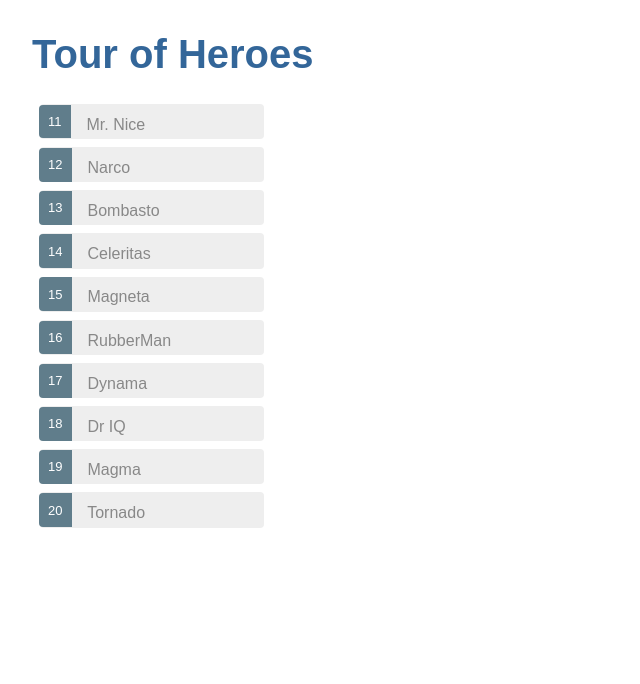
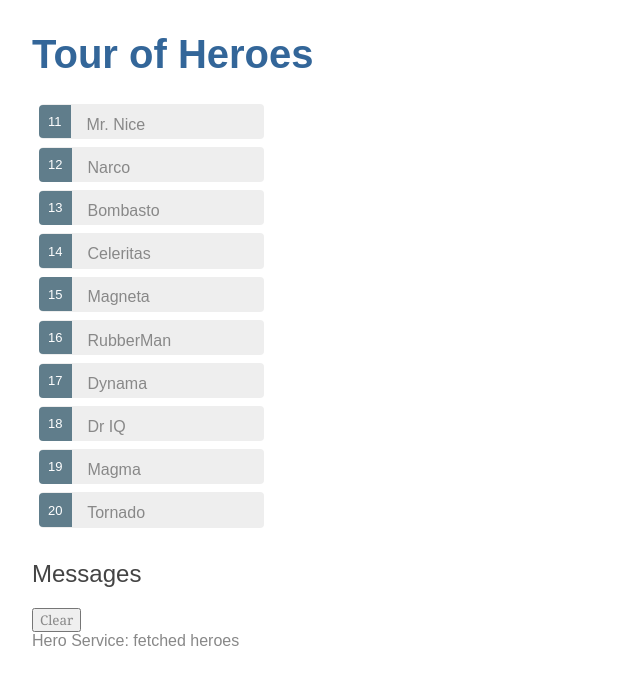
Before and after one commit to lax96/Heroes, an Angular app: page / in a window 1280 px wide. Shown: the top 684 px of the page, without its empty margins (0-640 px from the left). Built offline with nearby package versions, Linux system fonts and the light colour scheme.

Commit message:
Services continued.

```diff
--- a/src/app/app.component.html
+++ b/src/app/app.component.html
@@ -1,2 +1,3 @@
 <h1>{{title}}</h1>
 <app-heroes></app-heroes>
+<app-messages></app-messages>
--- a/src/app/app.module.ts
+++ b/src/app/app.module.ts
@@ -4,12 +4,14 @@
 import { AppComponent } from './app.component';
 import { HeroesComponent } from './heroes/heroes.component';
 import { HeroDetailComponent } from './hero-detail/hero-detail.component';
+import { MessagesComponent } from './messages/messages.component';
 
 @NgModule({
   declarations: [
     AppComponent,
     HeroesComponent,
-    HeroDetailComponent
+    HeroDetailComponent,
+    MessagesComponent
   ],
   imports: [
     BrowserModule,
--- a/src/app/hero.service.ts
+++ b/src/app/hero.service.ts
@@ -1,15 +1,20 @@
+import { MessageService } from './message.service';
 import { HEROES } from './mock-heroes';
 import { Injectable } from '@angular/core';
 import { Hero } from './hero';
+import { Observable, of } from 'rxjs';
 
 @Injectable({
   providedIn: 'root'
 })
 export class HeroService {
 
-  constructor() { }
+  constructor(private messageService: MessageService) {
 
-  getHeroes(): Hero[] {
-    return HEROES;
+  }
+
+  getHeroes(): Observable<Hero[]> {
+    this.messageService.add('Hero Service: fetched heroes');
+    return of(HEROES);
   }
 }
--- a/src/app/heroes/heroes.component.ts
+++ b/src/app/heroes/heroes.component.ts
@@ -21,7 +21,8 @@
   selectedHero: Hero;
 
   getHeroes(): void {
-    this.heroes =  this.heroService.getHeroes();
+    this.heroService.getHeroes()
+    .subscribe(heroes => this.heroes = heroes);
   }
 
   onSelect(hero: Hero)
--- /dev/null
+++ b/src/app/message.service.ts
@@ -0,0 +1,21 @@
+import { Injectable } from '@angular/core';
+
+@Injectable({
+  providedIn: 'root'
+})
+export class MessageService {
+
+  constructor() { }
+
+  messages: string[] = [];
+
+add(message: string)
+{
+  this.messages.push(message);
+}
+
+clear() {
+  this.messages = [];
+  this.messages.push('This is after clear.');
+}
+}
--- /dev/null
+++ b/src/app/messages/messages.component.html
@@ -0,0 +1,8 @@
+<div *ngIf="messageService.messages.length">
+  <h2>Messages</h2>
+  <button class="clear"
+  (click)="messageService.clear()">Clear
+  </button>
+
+  <div *ngFor='let message of messageService.messages'>{{message}}</div>
+</div>
--- /dev/null
+++ b/src/app/messages/messages.component.ts
@@ -0,0 +1,16 @@
+import { MessageService } from './../message.service';
+import { Component, OnInit } from '@angular/core';
+
+@Component({
+  selector: 'app-messages',
+  templateUrl: './messages.component.html',
+  styleUrls: ['./messages.component.css']
+})
+export class MessagesComponent implements OnInit {
+
+  constructor(private messageService: MessageService) { }
+
+  ngOnInit() {
+  }
+
+}
```
Also changed, not shown: src/app/messages/messages.component.css (added), 2 other files (tests, documents, lock files or other folders).
